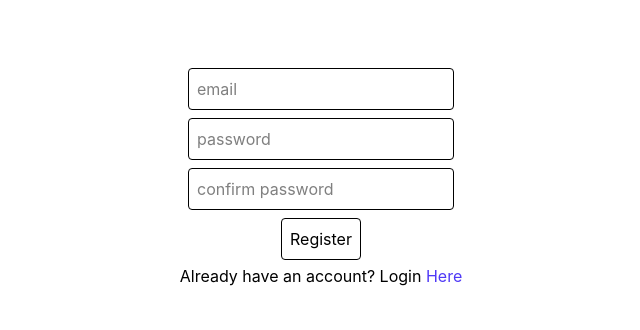
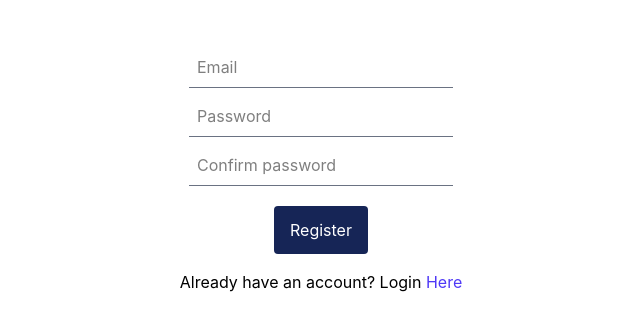
Before and after one commit to amna-nr/products-crud-frontend, a React app: page /register in a window 1280 px wide. Shown: the part 224-554 px from the top of the page, without its empty margins (319-959 px from the left). Built offline with nearby package versions, Linux system fonts and the light colour scheme; the HTML template or start-up script is replaced by a standard one.

Commit message:
refactor: use reusable input and button components

```diff
--- /dev/null
+++ b/src/components/Button.jsx
@@ -0,0 +1,12 @@
+function Button ({text, onClick, type="button"}) {
+    return (
+        <button
+        className="rounded border border-0 text-white p-3 px-4 bg-blue-950 mt-4"
+        onClick={onClick}
+        type={type}>
+            {text}
+        </button>
+    );
+}
+
+export default Button;
--- /dev/null
+++ b/src/components/Input.jsx
@@ -0,0 +1,11 @@
+function Input({placeholder, value, onChange}) {
+    return (
+        <input className="focus:outline-none focus:ring-0 border-b border-gray-500 p-2 m-1"
+            placeholder={placeholder}
+            value={value}
+            onChange={onChange}>
+        </input>
+    )
+}
+
+export default Input;
--- a/src/components/LoginForm.jsx
+++ b/src/components/LoginForm.jsx
@@ -2,7 +2,8 @@ import { useState } from "react";
 import { useNavigate } from "react-router-dom";
 import api from '../api/axios.jsx';
 import { Link } from "react-router-dom";
-
+import Button from "./Button.jsx";
+import Input from "./Input.jsx";
 
 function LoginForm() {
     const [email, setEmail] = useState("")
@@ -27,20 +28,13 @@ function LoginForm() {
 
     return (
         <div className="flex flex-col items-center justify-center min-h-screen">
-            <form className="flex flex-col items-center"
+            <form className="flex flex-col items-center p-4"
             onSubmit={loginUser}>
-                <input value={email} placeholder="email"
-                className="p-2 m-1 rounded border"
-                onChange={e => {setEmail(e.target.value)}}>
-                </input>
-                <input value={password} placeholder="password"
-                className="p-2 m-1 rounded border"
-                onChange={e => {setPassword(e.target.value)}}>
-                </input>
-                <button className="p-2 m-1 rounded border"
-                type="submit">Login</button>
+                <Input placeholder="Email" value={email} onChange={e => {setEmail(e.target.value)}} />
+                <Input placeholder="Password" value={password} onChange={e => {setPassword(e.target.value)}} />
+                <Button text="Login" type="submit"/>
             </form>
-            <p>
+            <p className="p-4">
                 Don't have an account? Register <Link className="text-indigo-600" to="/register">Here</Link>
             </p>
         </div>
--- a/src/components/Product.jsx
+++ b/src/components/Product.jsx
@@ -2,6 +2,7 @@ import { useEffect, useState } from "react";
 import { useNavigate, useParams } from "react-router-dom";
 import api from "../api/axios";
 
+import Button from "./Button";
 
 function Product() {
     const [product, setProduct] = useState(null);
@@ -98,20 +99,12 @@ function Product() {
                     onChange={(e) => {setProduct({...product, quantity: e.target.value})}}></input>
                     {isEditing&&
                     <div className="flex justify-around">
-                        <button className="rounded border border-0 text-white p-3 bg-blue-950 mt-4"
-                        onClick={() => {setIsEditing(false)}}>
-                            Cancel
-                        </button>
-                        <button className="rounded border border-0 text-white p-3 px-4 bg-blue-950 mt-4"
-                        type="submit" onClick={updateProduct}>
-                            Save
-                        </button>
+                        <Button text="Cancel" onClick={() => {setIsEditing(false)}} />
+                        <Button text="Save" onClick={updateProduct} type="submit"/>
                     </div>
                     }
                     {!isEditing&&
-                    <button className="rounded border border-0 text-white p-3 bg-blue-950 mt-4">
-                        Add to cart
-                    </button>
+                    <Button text="Add to cart" />
                     }
                     </div>
             </div>
--- a/src/components/ProductCreate.jsx
+++ b/src/components/ProductCreate.jsx
@@ -1,6 +1,8 @@
 import { useState } from "react";
 import api from "../api/axios";
 import { useNavigate } from "react-router-dom";
+import Input from "./Input";
+import Button from "./Button";
 
 
 function ProductCreate() {
@@ -25,22 +27,13 @@ function ProductCreate() {
 
     return (
         <div className="flex justify-center items-center min-h-screen">
-        <form className="flex flex-col rounded border border-0 bg-slate-300 pt-6 p-2">
-            <input className="focus:outline-none focus:ring-0 rounded border border-0 bg-white p-2 m-1"
-            placeholder="name" value={name} onChange={(e) => {setName(e.target.value)}}></input>
-            <input className="focus:outline-none focus:ring-0 rounded border border-0 bg-white p-2 m-1"
-            placeholder="price" value={price} onChange={(e) => {setPrice(e.target.value)}}></input>
-            <input className="focus:outline-none focus:ring-0 rounded border border-0 bg-white p-2 m-1"
-            placeholder="quantity" value={quantity} onChange={(e) => {setQuantity(e.target.value)}}></input>
+        <form className="flex flex-col rounded border border-0 bg-slate-300 pt-6 p-4 shadow-lg">
+            <Input placeholder="name" value={name} onChange={(e) => {setName(e.target.value)}} />
+            <Input placeholder="price" value={price} onChange={(e) => {setPrice(e.target.value)}} />
+            <Input placeholder="quantity" value={quantity} onChange={(e) => {setQuantity(e.target.value)}} />
             <div className="flex justify-around p-2">
-                <button className="rounded border border-0 bg-blue-950 text-white p-2 px-4 m-2 mx-auto"
-                onClick={() => navigate("/products")}>
-                Cancel
-                </button>
-                <button className="rounded border border-0 bg-blue-950 text-white p-2 px-5 m-2 mx-auto"
-                type="submit" onClick={createProduct}>
-                Save
-                </button>
+                <Button text="Cancel" onClick={() => navigate("/products")} />
+                <Button text="Save" onClick={createProduct}/>
             </div>
         </form>
         </div>
--- a/src/components/Products.jsx
+++ b/src/components/Products.jsx
@@ -2,6 +2,7 @@ import api from "../api/axios";
 import { useEffect, useState } from "react";
 import { useNavigate } from "react-router-dom";
 import Navbar from "./Navbar";
+import Button from "./Button";
 
 function Products () {
     const [products, setProducts] = useState([]);
@@ -32,9 +33,7 @@ function Products () {
             <p>{product.name}</p>
             <p>{product.price}</p>
             <p>in stock: {product.quantity}</p>
-            <button className="rounded border border-gray-600 bg-blue-950 text-white p-2 m-2 mt-4">
-                Add to cart
-            </button>
+            <Button text="Add to cart" />
         </div>
       ))}
     </div>
--- a/src/components/RegisterForm.jsx
+++ b/src/components/RegisterForm.jsx
@@ -2,6 +2,9 @@ import { useState } from "react";
 import { useNavigate } from 'react-router-dom';
 import { Link } from "react-router-dom";
 import api from '../api/axios.jsx'
+import Input from "./Input.jsx";
+import Button from "./Button.jsx";
+
 
 function RegisterForm() {
     const [email, setEmail] = useState("")
@@ -31,19 +34,12 @@ function RegisterForm() {
         <div  className="flex flex-col items-center justify-center min-h-screen">
         <form className="flex flex-col items-center"
         onSubmit={registerUser}>
-            <input className="p-2 m-1 rounded border"
-            value={email} placeholder="email"
-            onChange={e => {setEmail(e.target.value)}}></input>
-            <input className="p-2 m-1 rounded border"
-            value={password} placeholder="password"
-            onChange={e => {setPassword(e.target.value)}}></input>
-            <input className="p-2 m-1 rounded border"
-            value={confirmPassword} placeholder="confirm password"
-            onChange={e => {setConfirmPassword(e.target.value)}}></input>
-            <button className="p-2 m-1 rounded border"
-            type="submit" > Register </button>
+            <Input placeholder="Email" value={email} onChange={e => {setEmail(e.target.value)}} />
+            <Input placeholder="Password" value={password} onChange={e => {setPassword(e.target.value)}} />
+            <Input placeholder="Confirm password" value={confirmPassword} onChange={e => {setConfirmPassword(e.target.value)}} />
+            <Button text="Register" type="submit" />
         </form>
-        <p>
+        <p className="p-4">
             Already have an account? Login <Link className="text-indigo-600" to="/login">Here</Link>
         </p>
         </div>
```
